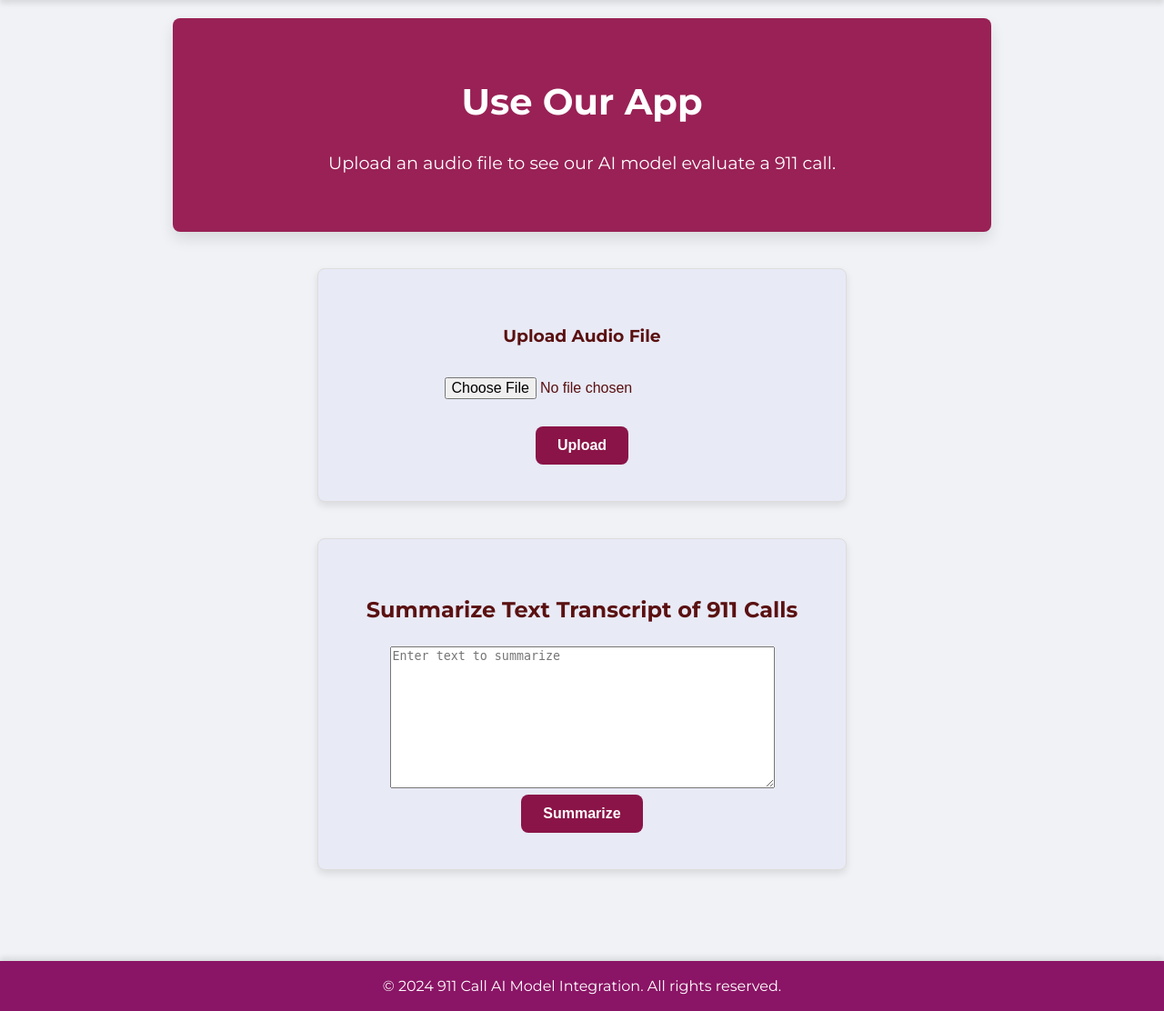
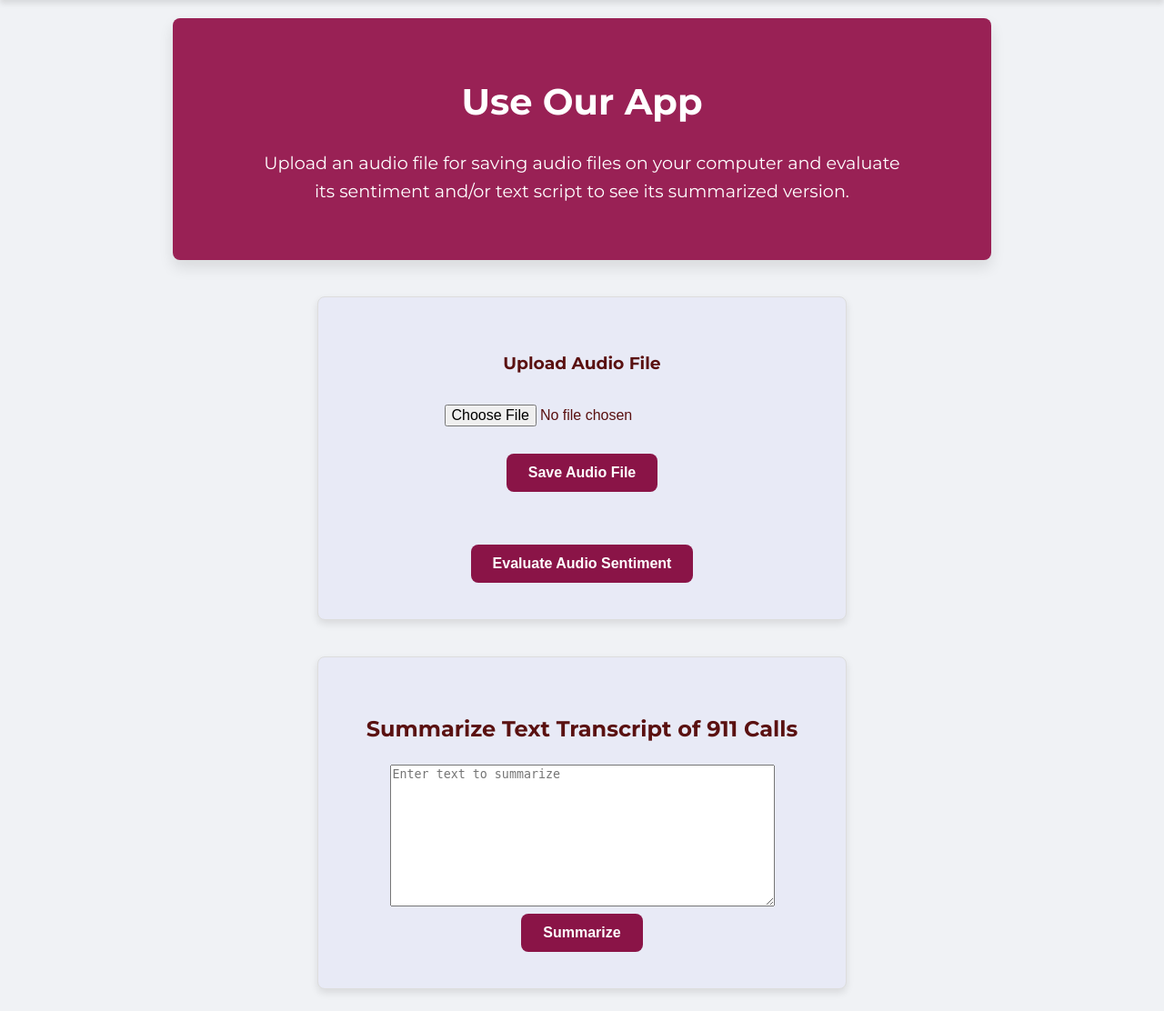
Before and after one commit to RealMyth21/cal-hacks-2024, a Flask app: page /demo in a window 1280 px wide. Shown: the part 81-1193 px from the top of the page at 91% size. Run offline with Flask 3, Linux system fonts and the light colour scheme.

Commit message:
changed button

```diff
--- a/templates/demo.html
+++ b/templates/demo.html
@@ -28,22 +28,19 @@
         <div class="container">
             <section class="hero">
                 <h2>Use Our App</h2>
-                <p>Upload an audio file to see our AI model evaluate a 911 call.</p>
+                <p>Upload an audio file for saving audio files on your computer and evaluate its sentiment and/or text script to see its summarized version.</p>
             </section>
 
             <section class="upload">
                 <h3>Upload Audio File</h3>
                 <form action="{{ url_for('demo') }}" method="POST" enctype="multipart/form-data">
                     <input type="file" name="file" accept="audio/*">
-                    <button type="submit">Upload</button>
+                    <button type="submit">Save Audio File</button>
                 </form>
-                {% if emotion %}
-        <div class="result">
-            <h2>Highest Emotion</h2>
-            <p>Emotion: {{ emotion }}</p>
-            <p>Probability: {{ probability }}</p>
-        </div>
-        {% endif %}
+                <p><br></p>
+                <form action="your_audio_sentiment_link_here" method="GET">
+                    <button type="submit">Evaluate Audio Sentiment</button>
+                </form>
             </section>
             <section class="upload">
             <h1>Summarize Text Transcript of 911 Calls</h1>
```
Also changed, not shown: 1 other file.
